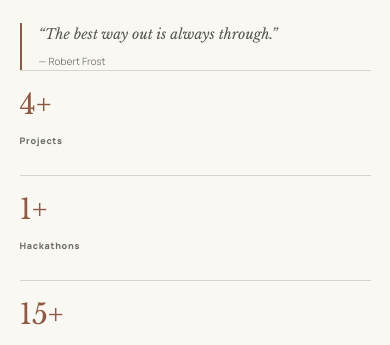
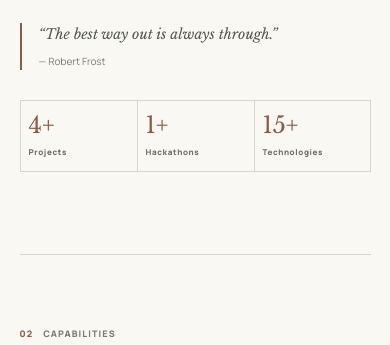
Before and after one commit to avinashk08408/Avinash-portfolio, a React (Vite) app: page / in a window 390 px wide. Shown: the part 1393-1738 px from the top of the page. Built offline with nearby package versions, Linux system fonts and the light colour scheme; a web font is replaced by a local one.

Commit message:
Update About.css

```diff
--- a/src/components/About/About.css
+++ b/src/components/About/About.css
@@ -1,5 +1,6 @@
-/* FINAL ABOUT ALIGNMENT FIX
-   This selector is stronger than the global .ct-section grid rule. */
+/* =========================================
+   ABOUT SECTION
+   ========================================= */
 
 .ct-section.about-component {
   display: block;
@@ -8,7 +9,11 @@
   padding: 115px 0;
 }
 
-/* “Who I am.” now uses the full page width and is truly centred. */
+
+/* =========================================
+   CENTERED HEADING
+   ========================================= */
+
 .ct-section.about-component .about-heading {
   width: 100%;
   margin: 0 0 62px;
@@ -19,18 +24,29 @@
   justify-content: center;
 }
 
-/*
-  Photo begins from the same left visual column as “Avinash K.”
-  Content begins closer to the centre, not on the far right.
-*/
+
+/* =========================================
+   PHOTO + CONTENT
+   ========================================= */
+
 .ct-section.about-component .about-layout {
   width: 100%;
+
   display: grid;
+
   grid-template-columns: 220px minmax(0, 480px);
+
   justify-content: start;
+
   column-gap: 55px;
+
   align-items: center;
 }
+
+
+/* =========================================
+   PHOTO
+   ========================================= */
 
 .ct-section.about-component .about-photo-column {
   justify-content: flex-start;
@@ -40,23 +56,142 @@
   width: 170px;
 }
 
+
+/* =========================================
+   CONTENT
+   ========================================= */
+
 .ct-section.about-component .ct-about-copy {
   max-width: 480px;
+
   justify-self: start;
 }
 
+
+/* =========================================
+   QUOTE
+   ========================================= */
+
+.ct-section.about-component .ct-about-copy blockquote {
+  margin-bottom: 0;
+}
+
+
+/* =========================================
+   STATISTICS
+   4+ | 1+ | 15+
+   ========================================= */
+
+.ct-section.about-component .ct-stats {
+  display: grid;
+
+  grid-template-columns: repeat(3, 1fr);
+
+  gap: 0;
+
+  width: 100%;
+
+  margin-top: 30px;
+}
+
+
+/* Each statistic stays in series */
+
+.ct-section.about-component .ct-stats article {
+  min-width: 0;
+
+  padding: 14px 16px;
+
+  border-top: 1px solid var(--border);
+
+  border-bottom: 1px solid var(--border);
+
+  border-left: 1px solid var(--border);
+}
+
+
+/* Remove final unwanted extra border */
+
+.ct-section.about-component .ct-stats article:last-child {
+  border-right: 1px solid var(--border);
+}
+
+
+/* Number */
+
+.ct-section.about-component .ct-stats strong {
+  display: block;
+
+  color: var(--sienna);
+
+  font-family: "Libre Baskerville", Georgia, serif;
+
+  font-size: 27px;
+
+  font-weight: 400;
+
+  line-height: 1;
+}
+
+
+/* Label */
+
+.ct-section.about-component .ct-stats span {
+  display: block;
+
+  margin-top: 9px;
+
+  color: #6b6d67;
+
+  font-size: 9px;
+
+  font-weight: 800;
+
+  letter-spacing: 0.08em;
+}
+
+
+/* =========================================
+   MOBILE
+   ========================================= */
+
 @media (max-width: 700px) {
+
   .ct-section.about-component {
     display: block;
+
     padding: 82px 0;
   }
 
   .ct-section.about-component .about-layout {
     grid-template-columns: 1fr;
+
     row-gap: 34px;
   }
 
   .ct-section.about-component .about-photo-column {
     justify-content: center;
   }
+
+  .ct-section.about-component .ct-about-copy {
+    max-width: 100%;
+  }
+
+  .ct-section.about-component .ct-stats {
+    grid-template-columns: repeat(3, 1fr);
+
+    margin-top: 30px;
+  }
+
+  .ct-section.about-component .ct-stats article {
+    padding: 13px 8px;
+  }
+
+  .ct-section.about-component .ct-stats strong {
+    font-size: 23px;
+  }
+
+  .ct-section.about-component .ct-stats span {
+    font-size: 8px;
+  }
 }
```
